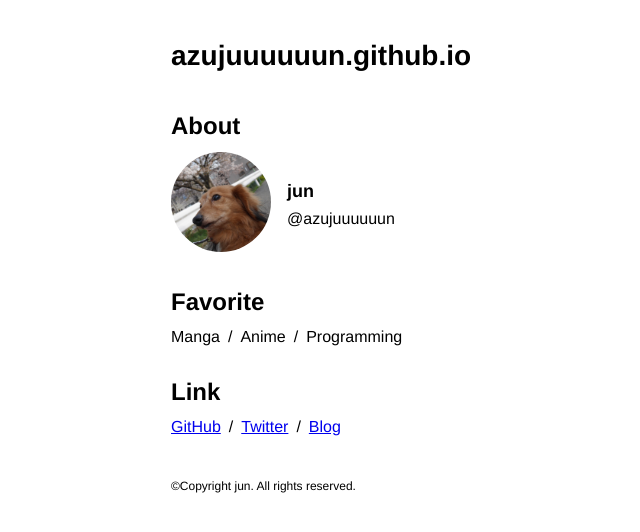
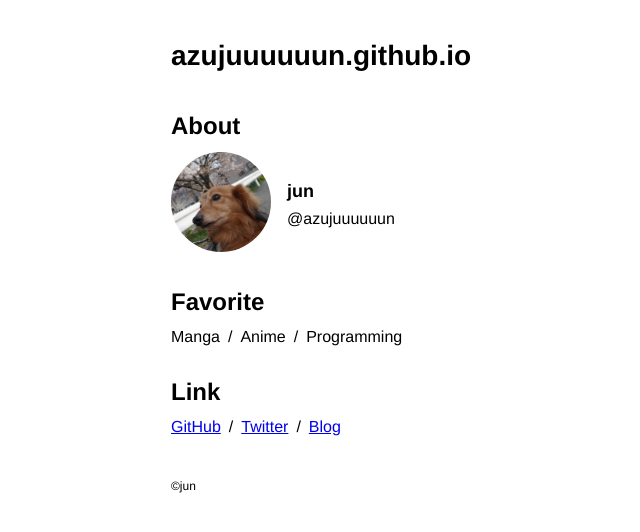
Before and after one commit to azujuuuuuun/azujuuuuuun.github.io, a Next.js app: page / in a window 1280 px wide. Shown: the top 532 px of the page, without its empty margins (164-804 px from the left). Built offline with nearby package versions, Linux system fonts and the light colour scheme.

Commit message:
Modify copyright

```diff
--- a/src/components/Footer/index.tsx
+++ b/src/components/Footer/index.tsx
@@ -10,9 +10,7 @@ const Footer: React.FC<FooterProps> = ({ className }) => {
     <footer
       className={className ? `${styles.Footer} ${className}` : styles.Footer}
     >
-      <small className={styles.Footer__copyright}>
-        ©Copyright jun. All rights reserved.
-      </small>
+      <small className={styles.Footer__copyright}>©jun</small>
     </footer>
   );
 };
```
